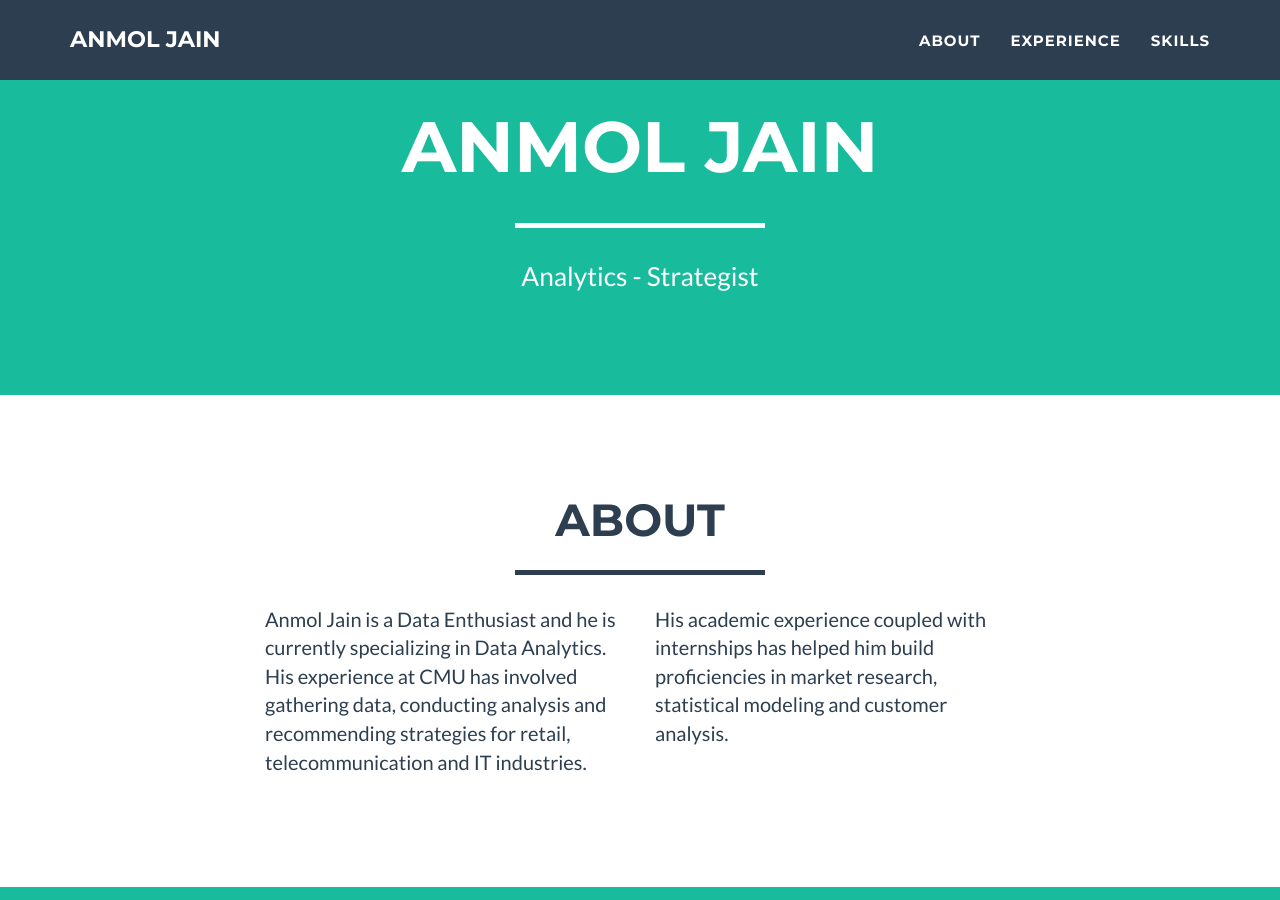
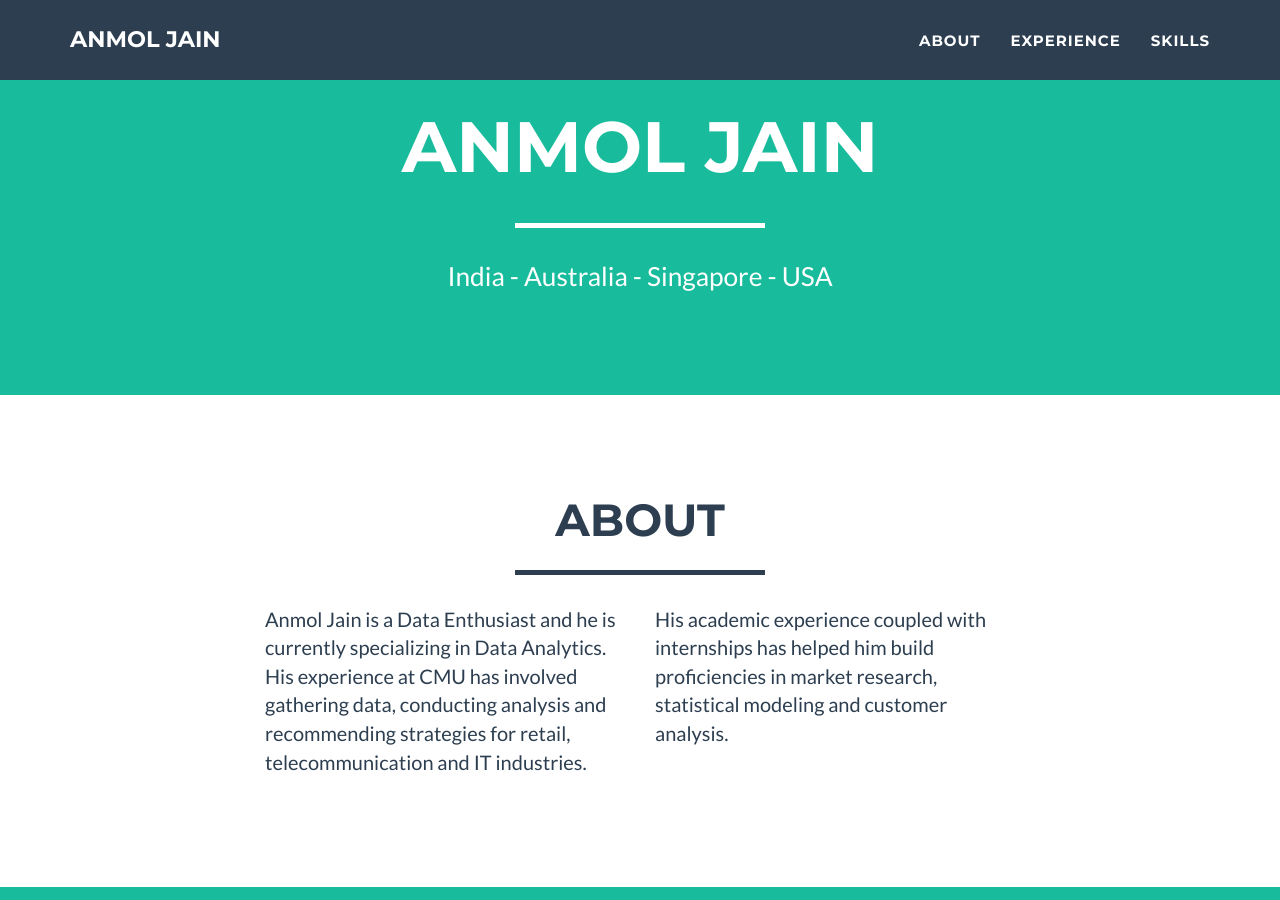
Before and after one commit to anmolaj/anmolaj.github.io, a Jekyll site: the page built from index.html, in a window 1280 px wide and 900 px high, scrolled down 380 px. Built offline with Jekyll 4.4.1, drawn with Linux system fonts in a browser that asks for light colours.

Commit message:
Sub Heading

```diff
--- a/_config.yml
+++ b/_config.yml
@@ -3,7 +3,7 @@ title: ANMOL JAIN
 email: anmoljain@cmu.edu
 url: https://anmolaj.github.io
 description: "Write an awesome description for your new site here. You can edit this line in _config.yml. It will appear in your document head meta (for Google search results) and in your feed.xml site description."
-skills: "Analytics - Strategist"
+skills: "India - Australia - Singapore - USA"
 meta_author: JAIN ANMOL
 
 # Google webmaster tools
```
